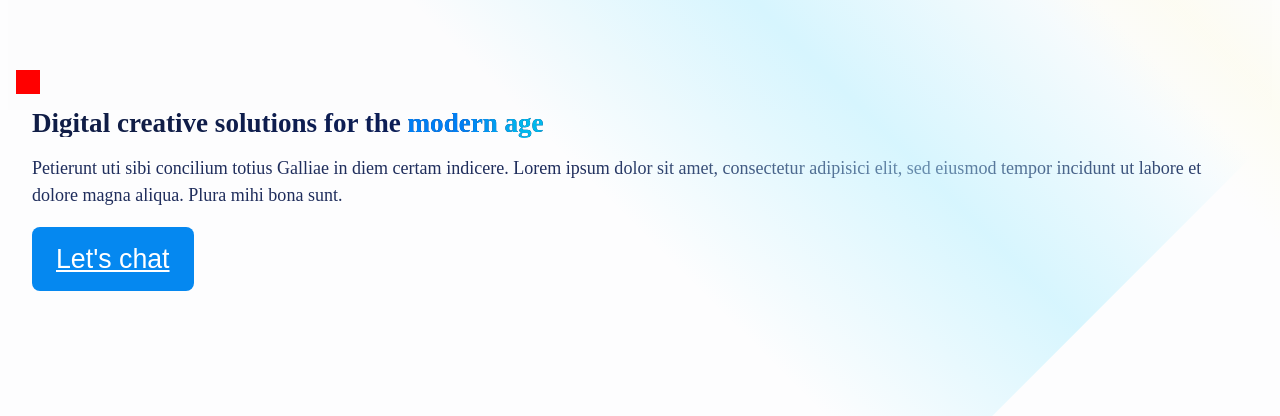
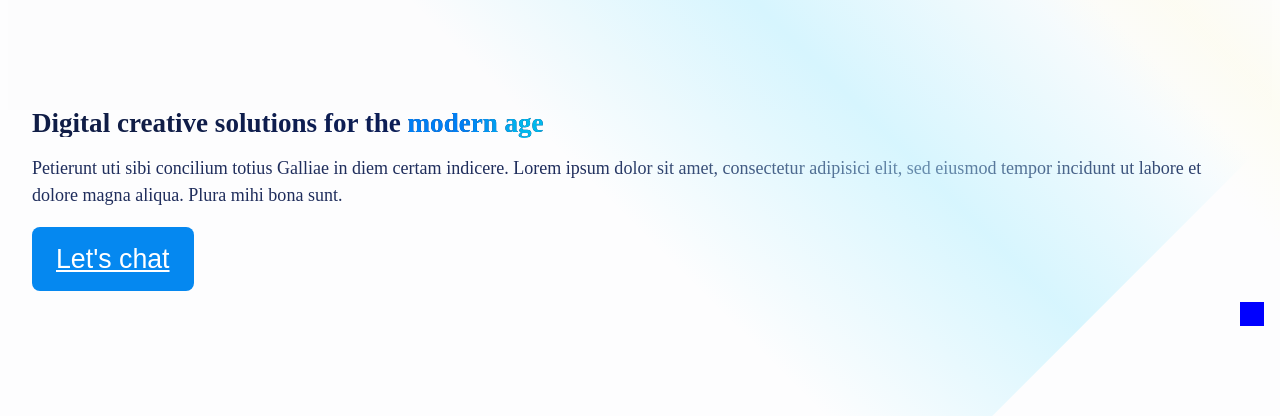
Before and after one commit to modernagedigital/modernage.studio, a Next.js app: page / in a window 1280 px wide. Shown: the part 690-1106 px from the top of the page. Built offline with nearby package versions, Linux system fonts and the light colour scheme; a web font is replaced by a local one; what twin.macro would draw is missing.

Commit message:
Change theme from Navbar

```diff
--- a/components/navigation/NavBar/NavBar.tsx
+++ b/components/navigation/NavBar/NavBar.tsx
@@ -6,6 +6,17 @@ import { indigoA, indigoDark, indigoDarkA } from "@radix-ui/colors";
 import { useState, useEffect } from "react";
 import burgerBg from "assets/images/burger-bg.png";
 import { useViewportScroll } from "framer-motion";
+
+const StyledThemeToggler = styled("div", {
+    ...tw`rounded-full`,
+    background: "blue",
+    width: 24,
+    height: 24,
+    position: "absolute",
+    right: 16,
+    bottom: -216,
+    zIndex: 1000,
+});
 
 // burger icon
 const StyledBurgerIcon = styled("button", {
@@ -319,7 +330,7 @@ const StyledHeader = styled("header", {
 });
 
 export const NavBar = (props: any) => {
-    const { menuActive, onBurgerClick } = props;
+    const { menuActive, onBurgerClick, onThemeToggle } = props;
     const [navActive, updateNavActive] = useState("");
 
     const [showNavBacking, updateShowNavBacking] = useState(false);
@@ -351,6 +362,7 @@ export const NavBar = (props: any) => {
             />
 
             <NavMenu menuState={navActive} />
+            <StyledThemeToggler onClick={onThemeToggle} />
         </StyledHeader>
     );
 };
--- a/pages/index.tsx
+++ b/pages/index.tsx
@@ -20,17 +20,6 @@ const StyledColumn = styled("div", {
     height: 200,
 });
 
-const StyledThemeToggler = styled("div", {
-    ...tw`rounded-full`,
-    background: "red",
-    width: 24,
-    height: 24,
-    position: "absolute",
-    left: 16,
-    bottom: 16,
-    zIndex: 1000,
-});
-
 const Home: NextPage = () => {
     const [mounted, setMounted] = useState(false);
     const { setTheme, resolvedTheme } = useTheme();
@@ -51,13 +40,12 @@ const Home: NextPage = () => {
                 <link rel="icon" href="/favicon.ico" />
             </Head>
 
-            <NavBar />
+            <NavBar
+                onThemeToggle={() => {
+                    setTheme(resolvedTheme === "dark" ? "light" : "dark");
+                }}
+            />
             <main>
-                <StyledThemeToggler
-                    onClick={() => {
-                        setTheme(resolvedTheme === "dark" ? "light" : "dark");
-                    }}
-                />
                 <HeroSection />
                 <br />
                 <br />
```
